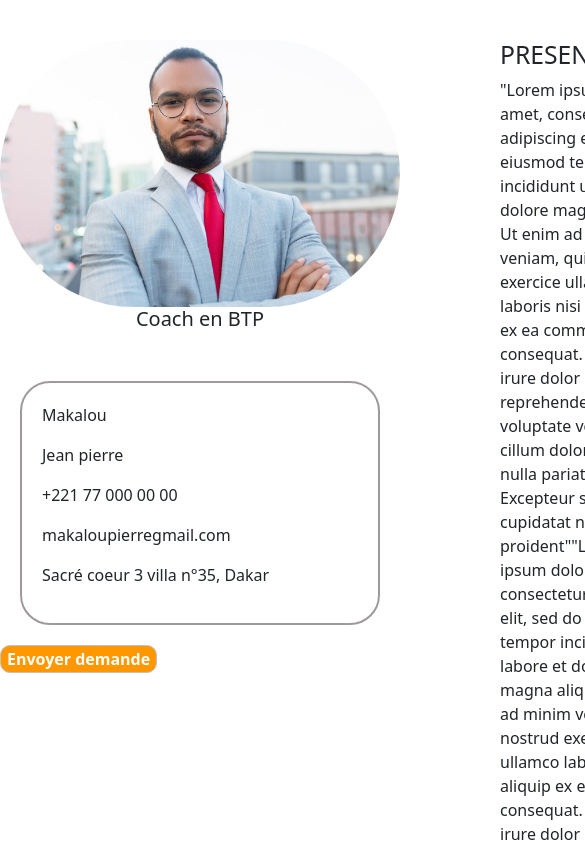
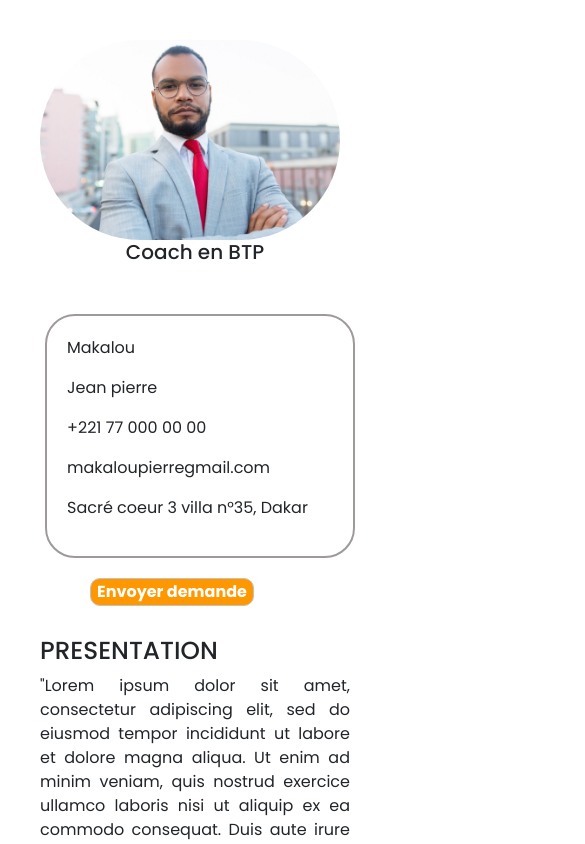
Before and after one commit to ndourmouhammad/kaay-entreprendreFront, an Angular app: page /demande/profilcoach in a window 390 px wide. Shown: the top 844 px of the page, 585 px wide, since content can reach past the window. Built offline with nearby package versions, Linux system fonts and the light colour scheme.

Commit message:
integration page profil coach terminée

```diff
--- /dev/null
+++ b/src/app/Composants/Entrepreneur/demandecoach/demandecoach.component.css
@@ -0,0 +1,75 @@
+/*Page Profil Coach*/
+@import url('https://fonts.googleapis.com/css2?family=Poppins:ital,wght@0,100;0,200;0,300;0,400;0,500;0,600;0,700;0,800;0,900;1,100;1,200;1,300;1,400;1,500;1,600;1,700;1,800;1,900&display=swap');
+
+body{
+  margin: 40px;
+  font-family: poppins;
+  text-align: justify;
+}
+
+
+.profil{
+  border: solid rgb(159, 154, 154) 2px;
+  width: 80%;
+  padding: 20px;
+  margin: 20px;
+  border-radius: 30px;
+  margin-top: 50px;
+
+
+}
+
+#h5{
+  text-align: center;
+}
+
+.profil1{
+  display: grid;
+  grid-template-columns: 500px 500px;
+  gap: 100px;
+  margin-top: 40px;
+
+}
+
+#envoyer{
+  border-radius: 10px;
+  background-color: #FF9700;
+  margin-left: 50px;
+  color: white;
+  font-weight: bold;
+  border: solid rgb(195, 193, 193) 1px;
+  font-size: 1em;
+
+}
+
+
+
+
+#image_pro{
+
+  width: 400px;
+  border-radius: 150px;
+}
+
+@media screen and (max-width: 480px) {
+
+  .profil1 {
+    display:block;
+    text-align: justify;
+}
+
+#image_pro{
+
+  width: 300px;
+}
+
+.profil{
+  width: 100%;
+  margin-left: 5px;
+}
+
+#h2{
+  margin-top: 30px;
+}
+
+}
--- a/src/app/entrepreneur/demandecoach/demandecoach.component.html
+++ b/src/app/Composants/Entrepreneur/demandecoach/demandecoach.component.html
@@ -45,7 +45,7 @@
     </div>
     <div>
     <div>
-      <h2>PRESENTATION</h2>
+      <h2 id="h2">PRESENTATION</h2>
       <P>"Lorem ipsum dolor sit amet, consectetur adipiscing elit, sed do eiusmod tempor incididunt ut labore et dolore magna aliqua. Ut enim ad minim veniam, quis nostrud exercice ullamco laboris nisi ut aliquip ex ea commodo consequat. Duis aute irure dolor in reprehenderit in voluptate velit esse cillum dolore eu fugiat nulla pariatur. Excepteur sint occaecat cupidatat non proident""Lorem ipsum dolor sit amet, consectetur adipiscing elit, sed do eiusmod tempor incididunt ut labore et dolore magna aliqua. Ut enim ad minim veniam, quis nostrud exercice ullamco laboris nisi ut aliquip ex ea commodo consequat. Duis aute irure dolor in reprehenderit in voluptate velit esse cillum dolore eu fugiat nulla pariatur. Excepteur sint occaecat cupidatat non proident"</P>
     </div>
 
--- a/src/app/app.routes.ts
+++ b/src/app/app.routes.ts
@@ -1,11 +1,12 @@
 import { Routes } from '@angular/router';
 import { HeaderCoachComponent } from './Composants/Coach/header-coach/header-coach.component';
 import { DashboardCoachComponent } from './Composants/Coach/dashboard-coach/dashboard-coach.component';
-import { DemandecoachComponent } from './entrepreneur/demandecoach/demandecoach.component';
+import { DemandecoachComponent } from './Composants/Entrepreneur/demandecoach/demandecoach.component';
+
 
 export const routes: Routes = [
     { path: '', redirectTo: 'visiteur', pathMatch: 'full' },
     { path: 'dashboard-coach', component: DashboardCoachComponent},
-    { path: 'demande/profilcoach', component: DemandecoachComponent }
+    { path: 'demande/profilcoach' , component: DemandecoachComponent}
 
 ];
--- a/src/app/entrepreneur/demandecoach/demandecoach.component.css
+++ /dev/null
@@ -1,53 +0,0 @@
-/*Page Profil Coach*/
- body{
-  margin: auto;
-}
-
-.profil{
-  border: solid rgb(159, 154, 154) 2px;
-  width: 90%;
-  padding: 20px;
-  margin: 20px;
-  border-radius: 30px;
-  margin-top: 50px;
-
-}
-
-#h5{
-  text-align: center;
-}
-
-.profil1{
-  display: flex;
-  gap: 100px;
-  margin-top: 40px;
-}
-
-#envoyer{
-  border-radius: 10px;
-  background-color: #FF9700;
-  color: white;
-  font-weight: bold;
-  border: solid rgb(195, 193, 193) 1px;
-  font-size: 1em;
-
-}
-
-
-
-
-#image_pro{
-
-  width: 400px;
-  border-radius: 250px;
-}
-
-
-@media screen and (max-width: 340px)
-{
- .profil1{
-
-  display: block;
-
- }
-}
```
Also changed, not shown: src/app/Composants/Entrepreneur/demandecoach/demandecoach.component.ts (renamed from src/app/entrepreneur/demandecoach/demandecoach.component.ts), 1 other file (tests, documents, lock files or other folders).
